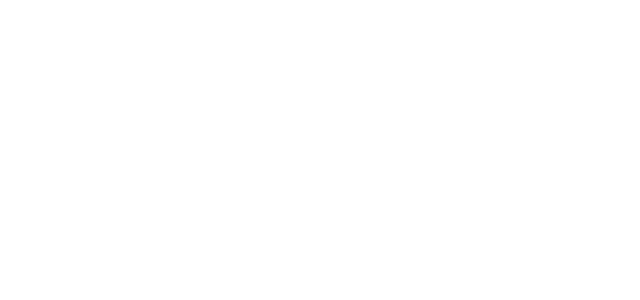
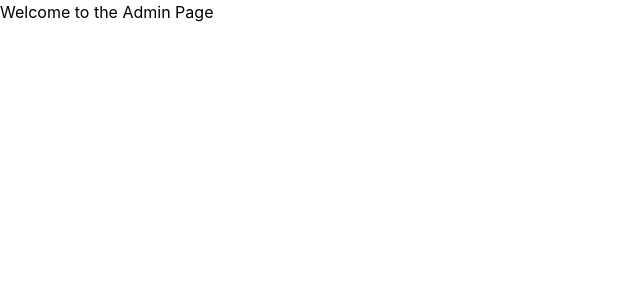
Before and after one commit to gohan-1/blockchainAssignment, a React (Create React App) app in the folder client/: page /admin in a window 1280 px wide. Before the commit this address had no page. Shown: the top 300 px of the page, without its empty margins (0-640 px from the left). Built offline with nearby package versions, Linux system fonts and the light colour scheme.

Commit message:
add homapage

```diff
--- a/client/src/App.js
+++ b/client/src/App.js
@@ -2,12 +2,20 @@
 import React from 'react';
 import { BrowserRouter as Router, Routes, Route } from 'react-router-dom';
 import HomePage from './components/HomePage';
+import AdminPage from './components/AdminPage';
+import MiddlemanPage from './components/MiddlemanPage';
+import CustomerPage from './components/CustomerPage';
 
 const App = () => {
   return (
     <Router>
       <Routes>
         <Route path="/" element={<HomePage/>} />
+        <Route path="/admin" element={<AdminPage />} />
+        <Route path="/middleman" element={<MiddlemanPage />} />
+        <Route path="/customer" element={<CustomerPage />} />
+
+
         {/* Define other routes here */}
       </Routes>
     </Router>
--- /dev/null
+++ b/client/src/components/AdminPage.js
@@ -0,0 +1,15 @@
+import React from 'react';
+
+
+const AdminPage = () => {
+    // Add your admin page logic here
+
+    return (
+        <div>
+            <h1>Welcome to the Admin Page</h1>
+            {}
+        </div>
+    );
+};
+
+export default AdminPage;
--- /dev/null
+++ b/client/src/components/CustomerPage.js
@@ -0,0 +1,12 @@
+import React from 'react';
+
+const CustomerPage = () => {
+    return (
+        <div>
+            <h1>Customer Page</h1>
+            {}
+        </div>
+    );
+};
+
+export default CustomerPage;
--- a/client/src/components/HomePage.js
+++ b/client/src/components/HomePage.js
@@ -8,7 +8,7 @@
     const [web3, setWeb3] = useState(null);
     const [account, setAccount] = useState('');
     const [tokenSale, setTokenSale] = useState(null);
-    const [tokenPrice, setTokenPrice] = useState('');
+    const [tokenPrice, setTokenPrice] = useState('1');
     const [tokensToBuy, setTokensToBuy] = useState(1);
 
 
@@ -32,6 +32,7 @@
 
     const handleBuyTokens = async () => {
       const priceToPay = web3.utils.toWei((tokenPrice * tokensToBuy).toString(), 'ether');
+      console.log(priceToPay)
 
       try {
         const transactionReceipt = await tokenSale.methods.buyTokens(tokensToBuy.toString()).send({
@@ -42,6 +43,7 @@
       } catch (error) {
         console.error('Error buying tokens:', error);
         alert('There was an error purchasing tokens.');
+
       }
     };
 
--- /dev/null
+++ b/client/src/components/MiddlemanPage.js
@@ -0,0 +1,13 @@
+import React from 'react';
+
+const MiddlemanPage = () => {
+    // Your code here
+
+    return (
+        <div>
+            {/* Your JSX here */}
+        </div>
+    );
+};
+
+export default MiddlemanPage;
```
Also changed, not shown: client/src/components/Admin.js (deleted).
